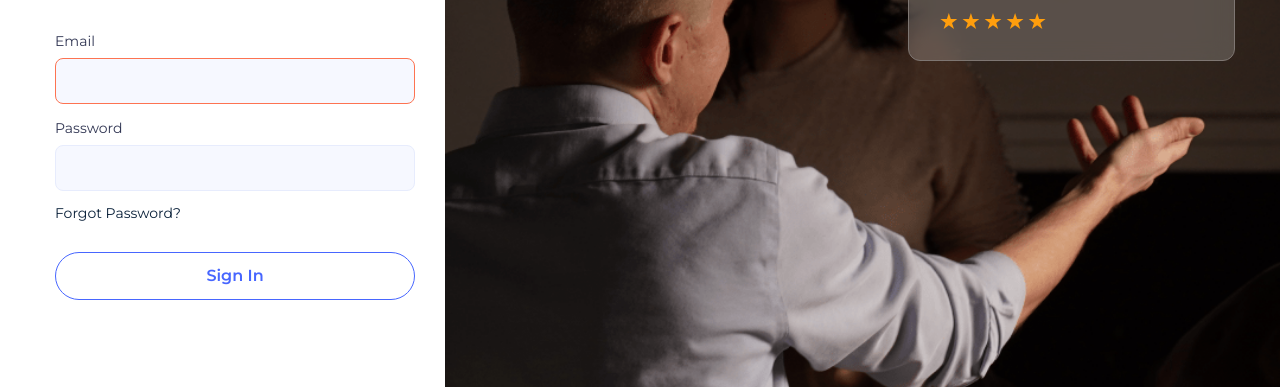
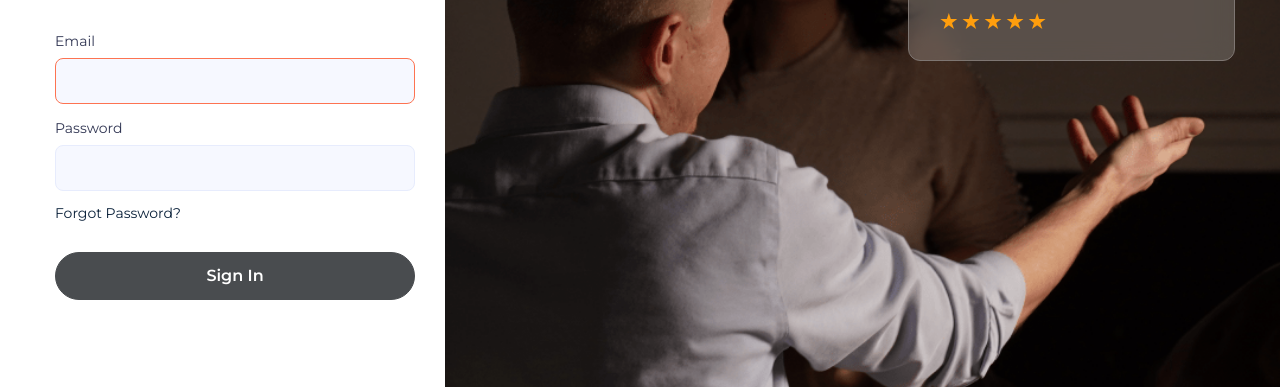
Before and after one commit to inkyydev/groove-, a plain HTML site: page sign-in.html in a window 1280 px wide. In both pictures the pointer is over the button "Sign In". Shown: the part 276-663 px from the top of the page. Drawn offline with nearby package versions, Linux system fonts and the light colour scheme.

Commit message:
filip updates 18.11.2024

```diff
--- a/css/homepage.css
+++ b/css/homepage.css
@@ -61,7 +61,6 @@
 }
 .hero-text img {
   margin: 30px 0 35px;
-  max-width: 450px;
 }
 .hero-text p {
   max-width: 452px;
--- a/css/login-register-account.css
+++ b/css/login-register-account.css
@@ -91,8 +91,9 @@
   transition: all 0.2s ease;
 }
 .form-wrapper button:hover {
-  background: transparent;
-  color: #4766ff;
+  background: #494c4f;
+  color: #fff;
+  border-color: #494c4f;
 }
 .full-height-img {
   display: flex;
```
